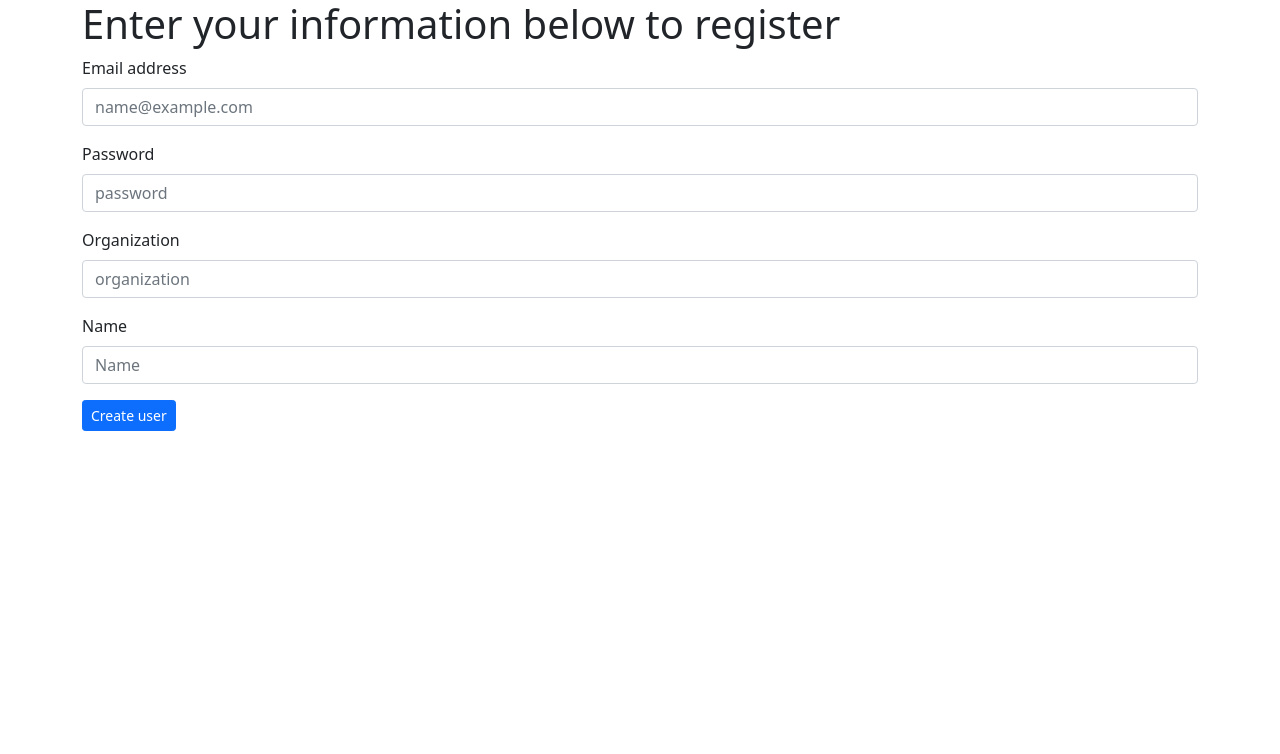
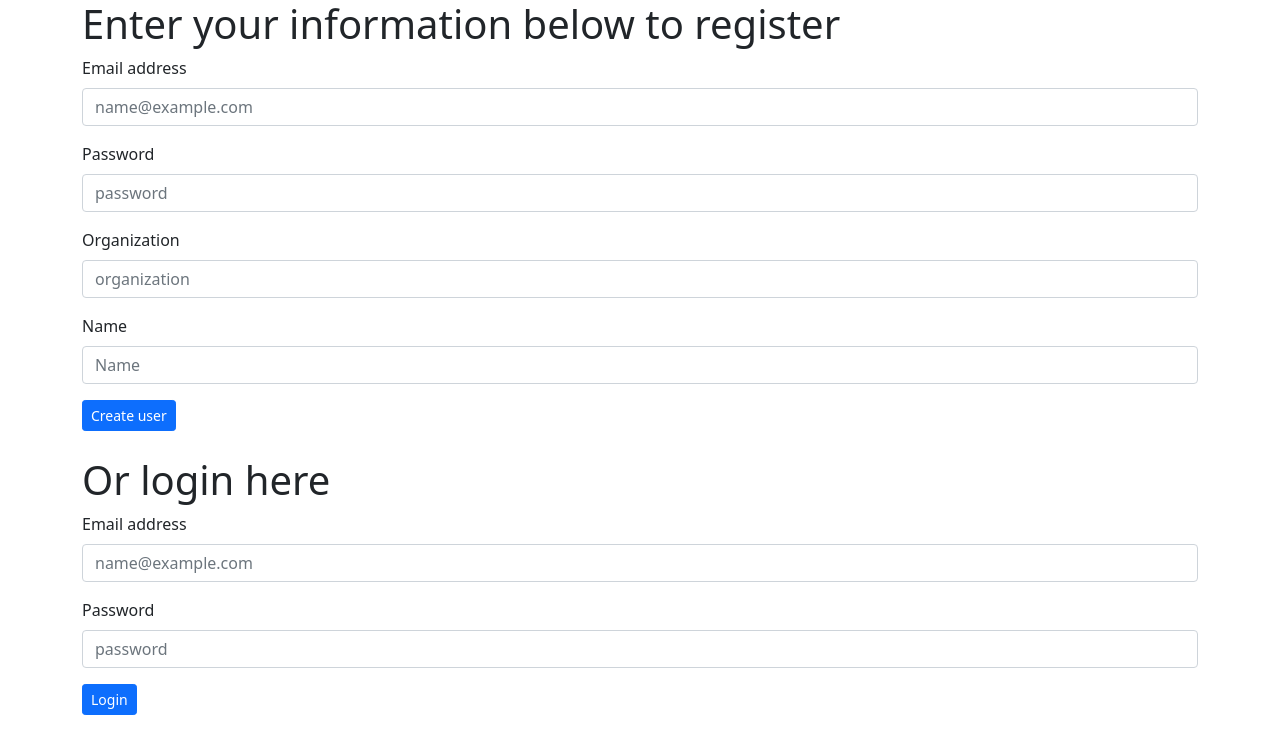
Before and after one commit to josephely/350frontend, a plain HTML site: page index.html in a window 1280 px wide. Drawn offline with nearby package versions, Linux system fonts and the light colour scheme.

Commit message:
(hopefully) last commit

```diff
--- a/index.html
+++ b/index.html
@@ -8,7 +8,7 @@
     <!-- Bootstrap CSS -->
     <link href="https://cdn.jsdelivr.net/npm/bootstrap@5.1.3/dist/css/bootstrap.min.css" rel="stylesheet" integrity="sha384-1BmE4kWBq78iYhFldvKuhfTAU6auU8tT94WrHftjDbrCEXSU1oBoqyl2QvZ6jIW3" crossorigin="anonymous">
 
-    <title>Hello, world!</title>
+    <title>Security Center</title>
   </head>
   <body>
 
@@ -37,7 +37,22 @@
             <!--<input type="submit" value="Submit">-->
             <button type="button" onclick="createUser()" class="btn btn-primary btn-sm">Create user</button>
         </form>
+      </div>
 
+      <div class="container" style="margin-top:25px">
+        <h1> Or login here</h1>
+        <!-- Content here -->
+        <form id="loginForm">
+            <div class="mb-3">
+                <label for="emailInput" class="form-label">Email address</label>
+                <input type="email" class="form-control" id="emailLogin" placeholder="name@example.com">
+            </div>
+            <div class="mb-3">
+                <label for="passwordInput" class="form-label">Password</label>
+                <input type="text" class="form-control" id="passwordLogin" placeholder="password">
+            </div>
+            <button type="button" onclick="loginUser()" class="btn btn-primary btn-sm">Login</button>
+        </form>
 
       </div>
 
--- a/index.js
+++ b/index.js
@@ -17,6 +17,8 @@ function createUser() {
         "name": document.getElementById('nameInput').value
       });
 
+      console.log(data);
+
 
       const xhr = new XMLHttpRequest();
       xhr.withCredentials = true;
@@ -24,6 +26,7 @@ function createUser() {
       xhr.addEventListener("readystatechange", function () {
         if (this.readyState === this.DONE) {
           console.log(this.responseText);
+          location.replace("survey.html");
         }
       });
 
@@ -33,13 +36,44 @@ function createUser() {
 
       xhr.send(data);
 
-      location.replace("survey.html");
+      //location.replace("survey.html");
 
 }
 
-function myBoy() {
-  console.log("we are in the boy");
+function loginUser () {
+
+
+  const data = JSON.stringify({
+    "email": document.getElementById('emailLogin').value,
+    "password": document.getElementById('passwordLogin').value
+  });
+
+  //console.log(data);
+
+  const xhr = new XMLHttpRequest();
+  xhr.withCredentials = true;
+
+  xhr.addEventListener("readystatechange", function () {
+    if (this.readyState === this.DONE) {
+      console.log(this.responseText);
+      if (this.status == 403) {
+        alert("Incorrect username or password");
+      }
+      else {
+        location.replace("survey.html");
+      }
+    }
+  });
+
+  xhr.open("POST", "http://107.21.61.106:8000/rpc/login");
+  xhr.setRequestHeader("Content-Type", "application/json");
+
+  xhr.send(data);
+
+
+
 }
+
 
 /*
 
```
Also changed, not shown: survey.html (+1 -1 lines).
